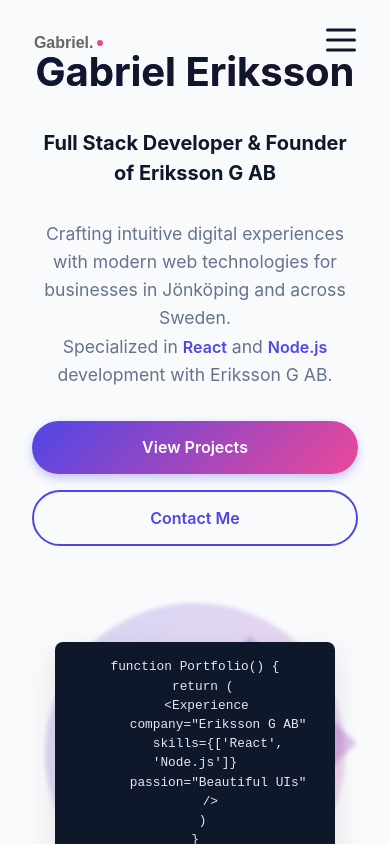
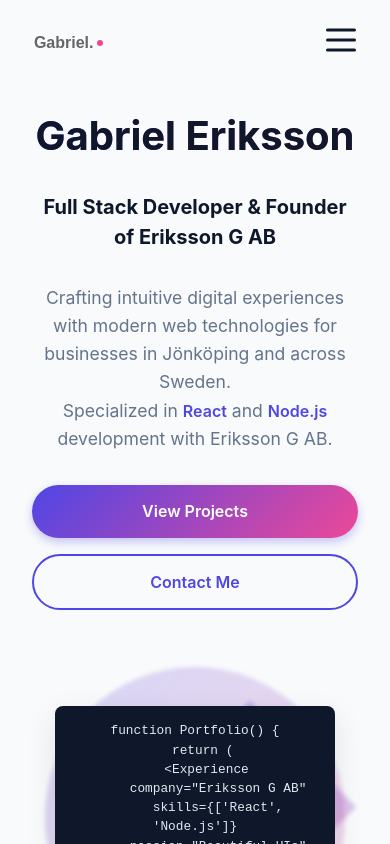
Before and after one commit to Gabrielerixon/my-portfolio, a React (Create React App) app in the folder client/: page / in a window 390 px wide. Shown: the top 844 px of the page. Built offline with nearby package versions, Linux system fonts and the light colour scheme.

Commit message:
home page hero section margin top added for smaller screens

```diff
--- a/client/src/pages/Home.css
+++ b/client/src/pages/Home.css
@@ -673,6 +673,7 @@
     padding: 4rem 5% 2rem;
     text-align: center;
     min-height: auto; /* Allow height to adjust */
+    margin-top: 4rem;
   }
 
   .hero-content {
@@ -705,11 +706,7 @@
     margin-top: 2rem; /* Add space above graphic */
   }
 
-  .code-block {
-     /* No specific changes needed here now, max-width handles sizing */
-     /* You could reduce font-size if needed */
-     /* font-size: 0.8rem; */
-  }
+
   /* --- MODIFICATION END --- */
 
   .section-title {
@@ -760,6 +757,7 @@
   /* Further reduce padding on very small screens */
   .hero-section {
     padding: 3rem 5% 1rem;
+    margin-top: 4rem;
   }
 
   .code-block {
```
